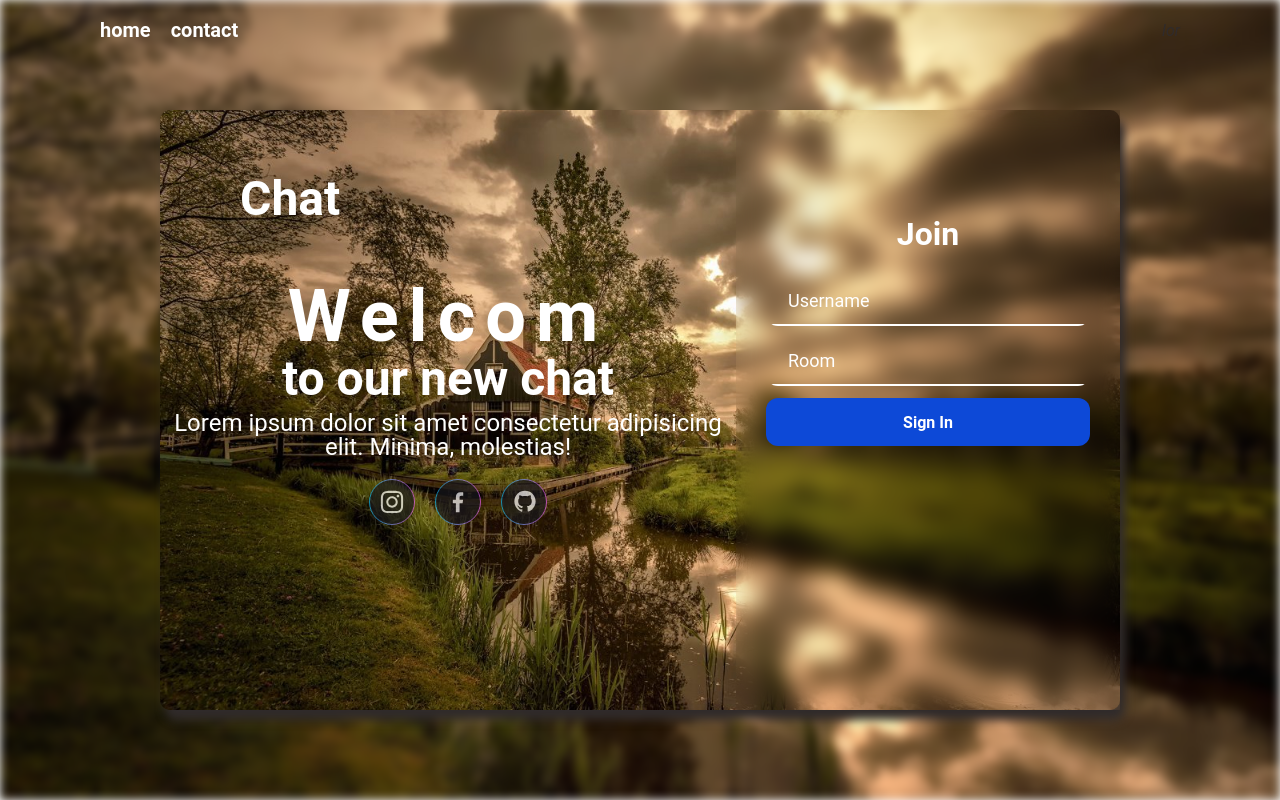
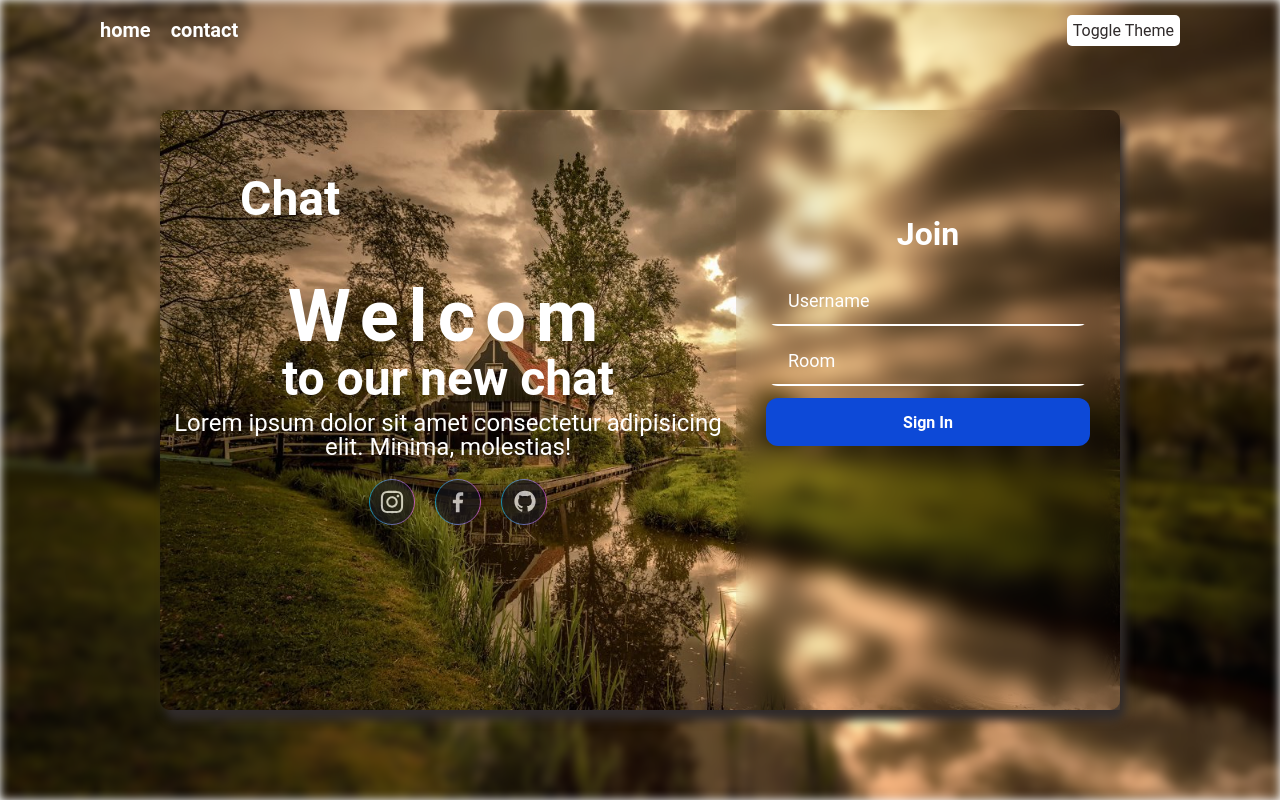
Before and after one commit to NazarLyubchinsky/socket_client, a React (Create React App) app: page / in a window 1280 px wide. Built offline with nearby package versions, Linux system fonts and the light colour scheme.

Commit message:
add ThemeSwitcher

```diff
--- a/src/components/Main.jsx
+++ b/src/components/Main.jsx
@@ -1,3 +1,4 @@
+
 import React from "react";
 import { useState } from "react";
 import { Link } from "react-router-dom";
@@ -8,6 +9,7 @@ import s from "../styles/Main.module.scss";
 import GITHUB from '../images/git.svg'
 import FACEBOOK from '../images/face.svg'
 import INSTAGRAM from '../images/inst.svg'
+import ThemeSwitcher from "./ThemeSwitcher";
 
 const FIELDS = {
 	NAME: "name",
@@ -18,6 +20,7 @@ const Main = () => {
 	const { NAME, ROOM } = FIELDS;
 
 	const [values, setValues] = useState({ [NAME]: "", [ROOM]: "" });
+	const [isBackgroundVisible, setIsBackgroundVisible] = useState(true);
 
 	const handleChange = ({ target: { value, name } }) => {
 		setValues({ ...values, [name]: value });
@@ -29,6 +32,10 @@ const Main = () => {
 		if (isDisabled) e.preventDefault();
 	};
 
+	const toggleBackground = () => {
+		setIsBackgroundVisible(prevVisible => !prevVisible);
+	};
+
 	return (
 		<div>
 			<header className={s.header}>
@@ -37,11 +44,15 @@ const Main = () => {
 					<Link to='/'>contact</Link>
 				</nav>
 				<div>
-					<i className={s.fa_solid}>lor</i>
+					<i className={s.fa_solid}>
+
+						<ThemeSwitcher toggleBackground={toggleBackground} />
+					</i>
 				</div>
 			</header>
-			<div className={s.background}></div>
-			<section className={s.home}>
+			{/* Displaying a Background Image */}
+			{isBackgroundVisible ? <div className={s.background}></div> : <div className={s.background2}></div>}
+			<section className={isBackgroundVisible ? s.home : s.home2}>
 				<div className={s.content}>
 					<a href="/" className={s.logo}>Chat</a>
 					<h2>Welcom</h2>
--- /dev/null
+++ b/src/components/ThemeSwitcher.jsx
@@ -0,0 +1,38 @@
+// import React, { useState } from 'react';
+// import s from '../styles/ThemeSwitcher.module.scss'
+
+// const ThemeSwitcher = () => {
+// 	const [isDarkTheme, setIsDarkTheme] = useState(false);
+
+// 	const toggleTheme = () => {
+// 		setIsDarkTheme(prevTheme => !prevTheme);
+// 	};
+
+// 	return (
+// 		<div className={`${isDarkTheme ? 's.dark' : 's.background'}`}>
+// 			<button onClick={toggleTheme}>Toggle Theme</button>
+// 		</div>
+// 	);
+// };
+
+// export default ThemeSwitcher;
+
+
+
+import React, { useState } from 'react';
+import s from '../styles/ThemeSwitcher.module.scss';
+
+const ThemeSwitcher = ({ toggleBackground }) => {
+
+	const toggleTheme = () => {
+		toggleBackground();
+	};
+
+	return (
+		<div >
+			<button className={s.btn} onClick={toggleTheme}>Toggle Theme</button>
+		</div>
+	);
+};
+
+export default ThemeSwitcher;
--- a/src/styles/Main.module.scss
+++ b/src/styles/Main.module.scss
@@ -30,29 +30,42 @@ $secondary-color: #0d49d7;
 	}
 }
 
-.background {
+.background,
+.background2 {
 	width: 100%;
 	height: 100vh;
-	background-image: url("../images/BG.jpg");
 	background-position: center;
 	background-size: cover;
 	filter: blur(5px);
 }
+.background {
+	background-image: url("../images/BG.jpg");
+}
+.background2 {
+	background-image: url("../images/BG2.jpg");
+}
 
-.home {
+.home,
+.home2 {
 	position: absolute;
 	top: 50%;
 	left: 50%;
 	width: 75%;
 	height: 75%;
 	transform: translate(-50%, -50%);
-	background-image: url("../images/BG.jpg");
 	background-position: center;
 	background-size: cover;
 	display: flex;
 	margin-top: 10px;
 	border-radius: 10px;
 	box-shadow: 5px 10px 10px 0;
+}
+.home {
+	background-image: url("../images/BG.jpg");
+}
+
+.home2 {
+	background-image: url("../images/BG2.jpg");
 }
 
 .content {
@@ -187,7 +200,8 @@ $secondary-color: #0d49d7;
 }
 
 @media only screen and (max-width: 1250px) {
-	.home {
+	.home,
+	.home2 {
 		width: 90%;
 	}
 
@@ -219,7 +233,8 @@ $secondary-color: #0d49d7;
 }
 
 @media only screen and (max-width: 992px) {
-	.home {
+	.home,
+	.home2 {
 		height: 60%;
 	}
 
@@ -251,7 +266,11 @@ $secondary-color: #0d49d7;
 }
 
 @media only screen and (max-width: 768px) {
-	.home {
+	.header {
+		padding: 20px;
+	}
+	.home,
+	.home2 {
 		top: 38%;
 		flex-direction: column;
 		padding-top: 20px;
@@ -273,11 +292,10 @@ $secondary-color: #0d49d7;
 }
 
 @media only screen and (max-width: 450px) {
-	.header {
-		padding: 20px;
-	}
 
-	.home {
+
+	.home,
+	.home2 {
 		width: 100%;
 	}
 
--- /dev/null
+++ b/src/styles/ThemeSwitcher.module.scss
@@ -0,0 +1,13 @@
+.btn {
+	cursor: pointer;
+	background: #fff;
+	transition: all 0.2s ease-in;
+	padding: 6px;
+	border-radius: 5px;
+	transition: background 0.5s ease-in, color 0.5s ease-in;
+
+	&:hover {
+		background: blue;
+		color: #fff;
+	}
+}
```
Also changed, not shown: src/images/BG2.jpg (added).
